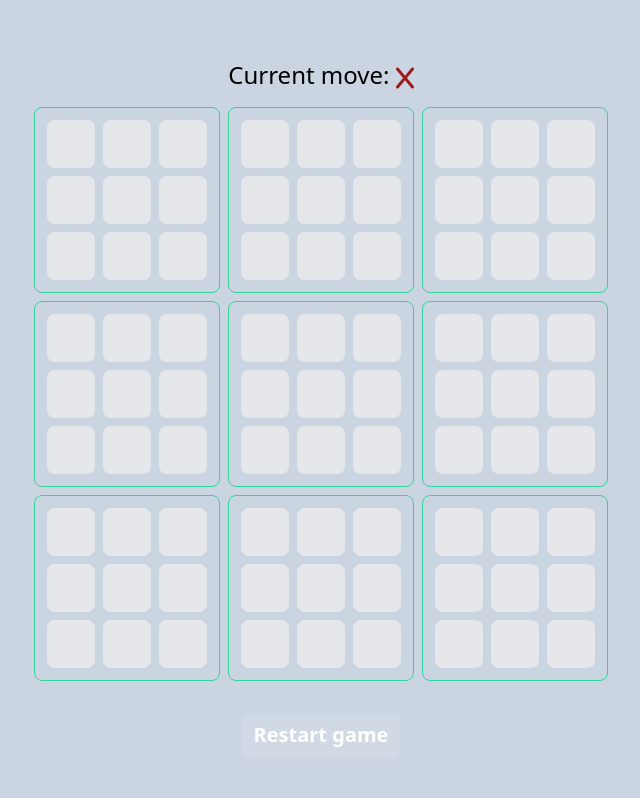
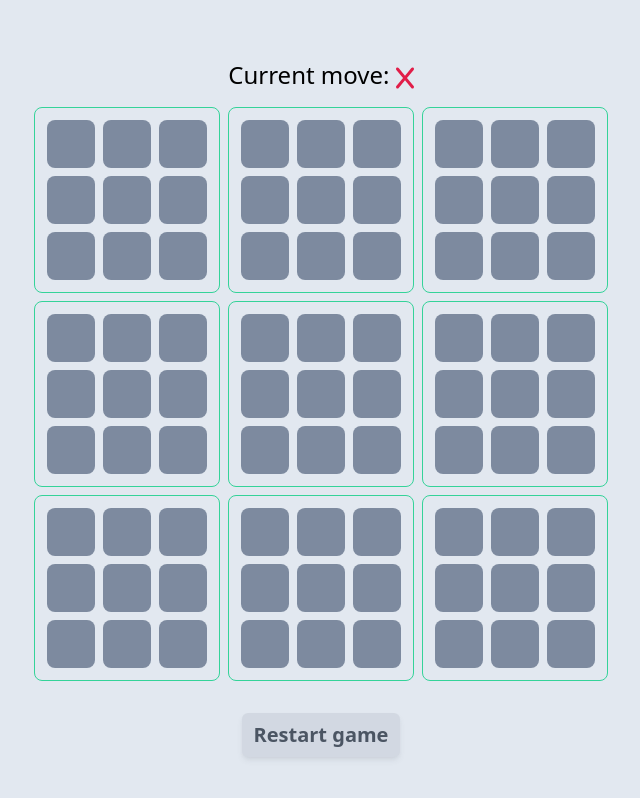
Before and after one commit to thor-juhasz/3d-tic-tac-toe, a Vue app: page / in a window 1280 px wide. Shown: the top 798 px of the page, without its empty margins (319-959 px from the left). Built offline with nearby package versions, Linux system fonts and the light colour scheme.

Commit message:
fix light theme and adjust some css

```diff
--- a/src/App.vue
+++ b/src/App.vue
@@ -168,7 +168,7 @@ function resetGame(): void {
     left: -5%;
     width: 110%;
     height: 110%;
-    @apply bg-slate-300 dark:bg-slate-900;
+    @apply bg-slate-200 dark:bg-slate-900;
     opacity: 0;
     pointer-events: none;
     transition: opacity ease-in .4s;
--- a/src/components/Button.vue
+++ b/src/components/Button.vue
@@ -4,7 +4,7 @@
 
 <style scoped>
 button {
-    @apply inline-block rounded-md px-3 py-2 font-bold text-xl text-white shadow-md;
-    @apply transition duration-150 bg-white/10 hover:bg-white/20 shadow-white/10 hover:shadow-white/20;
+    @apply inline-block rounded-md px-3 py-2 font-bold text-xl text-gray-600 dark:text-white shadow-md;
+    @apply transition duration-150 bg-gray-600/10 dark:bg-white/10 hover:bg-gray-600/20 hover:dark:bg-white/20 shadow-gray-600/10 dark:shadow-white/10 hover:shadow-gray-600/20 hover:dark:shadow-white/20;
 }
 </style>
--- a/src/components/Column.vue
+++ b/src/components/Column.vue
@@ -49,26 +49,15 @@ function isColumnAvailable(): boolean {
 
 <style scoped>
 button {
-    @apply bg-gray-400 dark:bg-gray-600;
+    @apply bg-slate-400/40 dark:bg-gray-600;
 }
 button:not([disabled]) {
-    @apply transition-colors duration-300 hover:bg-gray-300 dark:hover:bg-gray-500;
+    @apply transition-colors duration-300 hover:bg-slate-400/80 dark:hover:bg-gray-500;
 }
 button.highlight {
-    @apply bg-gray-200 dark:bg-gray-400;
+    @apply bg-slate-500/80 dark:bg-gray-400;
 }
 button[disabled] {
-    @apply opacity-50;
+    @apply opacity-90 dark:opacity-90;
 }
-
-.playerX.highlight:not([disabled]):deep(svg) {
-    @apply fill-red-400 dark:fill-red-600;
-}
-.playerO.highlight:not([disabled]):deep(svg) {
-    @apply fill-blue-400 dark:fill-blue-600;
-}
-.no-player :deep(svg) {
-    @apply fill-emerald-400 dark:fill-emerald-600;
-}
-
 </style>
--- a/src/components/Fireworks.vue
+++ b/src/components/Fireworks.vue
@@ -4,6 +4,12 @@
         <div class="after" />
     </div>
 </template>
+
+<style>
+body {
+    overflow: hidden;
+}
+</style>
 
 <style scoped>
 .pyro {
@@ -20,22 +26,10 @@
     height: 5px;
     border-radius: 50%;
     box-shadow: -120px -218.66667px blue, 248px -16.66667px #00ff84, 190px 16.33333px #002bff, -113px -308.66667px #ff009d, -109px -287.66667px #ffb300, -50px -313.66667px #ff006e, 226px -31.66667px #ff4000, 180px -351.66667px #ff00d0, -12px -338.66667px #00f6ff, 220px -388.66667px #99ff00, -69px -27.66667px #ff0400, -111px -339.66667px #6200ff, 155px -237.66667px #00ddff, -152px -380.66667px #00ffd0, -50px -37.66667px #00ffdd, -95px -175.66667px #a6ff00, -88px 10.33333px #0d00ff, 112px -309.66667px #005eff, 69px -415.66667px #ff00a6, 168px -100.66667px #ff004c, -244px 24.33333px #ff6600, 97px -325.66667px #ff0066, -211px -182.66667px #00ffa2, 236px -126.66667px #b700ff, 140px -196.66667px #9000ff, 125px -175.66667px #00bbff, 118px -381.66667px #ff002f, 144px -111.66667px #ffae00, 36px -78.66667px #f600ff, -63px -196.66667px #c800ff, -218px -227.66667px #d4ff00, -134px -377.66667px #ea00ff, -36px -412.66667px #ff00d4, 209px -106.66667px #00fff2, 91px -278.66667px #000dff, -22px -191.66667px #9dff00, 139px -392.66667px #a6ff00, 56px -2.66667px #0099ff, -156px -276.66667px #ea00ff, -163px -233.66667px #00fffb, -238px -346.66667px #00ff73, 62px -363.66667px #0088ff, 244px -170.66667px #0062ff, 224px -142.66667px #b300ff, 141px -208.66667px #9000ff, 211px -285.66667px #ff6600, 181px -128.66667px #1e00ff, 90px -123.66667px #c800ff, 189px 70.33333px #00ffc8, -18px -383.66667px #00ff33, 100px -6.66667px #ff008c;
-    -moz-animation: 1s bang ease-out infinite backwards, 1s gravity ease-in infinite backwards, 5s position linear infinite backwards;
-    -webkit-animation: 1s bang ease-out infinite backwards, 1s gravity ease-in infinite backwards, 5s position linear infinite backwards;
-    -o-animation: 1s bang ease-out infinite backwards, 1s gravity ease-in infinite backwards, 5s position linear infinite backwards;
-    -ms-animation: 1s bang ease-out infinite backwards, 1s gravity ease-in infinite backwards, 5s position linear infinite backwards;
     animation: 1s bang ease-out infinite backwards, 1s gravity ease-in infinite backwards, 5s position linear infinite backwards; }
 
 .pyro > .after {
-    -moz-animation-delay: 1.25s, 1.25s, 1.25s;
-    -webkit-animation-delay: 1.25s, 1.25s, 1.25s;
-    -o-animation-delay: 1.25s, 1.25s, 1.25s;
-    -ms-animation-delay: 1.25s, 1.25s, 1.25s;
     animation-delay: 1.25s, 1.25s, 1.25s;
-    -moz-animation-duration: 1.25s, 1.25s, 6.25s;
-    -webkit-animation-duration: 1.25s, 1.25s, 6.25s;
-    -o-animation-duration: 1.25s, 1.25s, 6.25s;
-    -ms-animation-duration: 1.25s, 1.25s, 6.25s;
     animation-duration: 1.25s, 1.25s, 6.25s; }
 
 @-webkit-keyframes bang {
@@ -56,42 +50,22 @@
 @-webkit-keyframes gravity {
     to {
         transform: translateY(200px);
-        -moz-transform: translateY(200px);
-        -webkit-transform: translateY(200px);
-        -o-transform: translateY(200px);
-        -ms-transform: translateY(200px);
         opacity: 0; } }
 @-moz-keyframes gravity {
     to {
         transform: translateY(200px);
-        -moz-transform: translateY(200px);
-        -webkit-transform: translateY(200px);
-        -o-transform: translateY(200px);
-        -ms-transform: translateY(200px);
         opacity: 0; } }
 @-o-keyframes gravity {
     to {
         transform: translateY(200px);
-        -moz-transform: translateY(200px);
-        -webkit-transform: translateY(200px);
-        -o-transform: translateY(200px);
-        -ms-transform: translateY(200px);
         opacity: 0; } }
 @-ms-keyframes gravity {
     to {
         transform: translateY(200px);
-        -moz-transform: translateY(200px);
-        -webkit-transform: translateY(200px);
-        -o-transform: translateY(200px);
-        -ms-transform: translateY(200px);
         opacity: 0; } }
 @keyframes gravity {
     to {
         transform: translateY(200px);
-        -moz-transform: translateY(200px);
-        -webkit-transform: translateY(200px);
-        -o-transform: translateY(200px);
-        -ms-transform: translateY(200px);
         opacity: 0; } }
 @-webkit-keyframes position {
     0%, 19.9% {
@@ -193,5 +167,4 @@
     80%, 99.9% {
         margin-top: 30%;
         margin-left: 80%; } }
-
 </style>
--- a/src/components/OIcon.vue
+++ b/src/components/OIcon.vue
@@ -7,9 +7,9 @@
 
 <style scoped>
 svg {
-    @apply fill-sky-300 dark:fill-sky-500;
+    @apply fill-blue-500 dark:fill-sky-500;
 }
 svg.highlight {
-    @apply fill-sky-400 dark:fill-sky-600;
+    @apply fill-blue-700 dark:fill-sky-600;
 }
 </style>
--- a/src/components/XIcon.vue
+++ b/src/components/XIcon.vue
@@ -7,9 +7,9 @@
 
 <style scoped>
 svg {
-    @apply fill-red-800 dark:fill-red-500;
+    @apply fill-rose-600 dark:fill-red-500;
 }
 svg.highlight {
-    @apply fill-red-400 dark:fill-red-600;
+    @apply fill-rose-700 dark:fill-red-600;
 }
 </style>
--- a/src/style.css
+++ b/src/style.css
@@ -3,14 +3,8 @@
 @tailwind utilities;
 
 :root {
-  @apply bg-slate-300 dark:bg-slate-900;
-  /*font-family: Inter, system-ui, Avenir, Helvetica, Arial, sans-serif;*/
-
+  @apply bg-slate-200 dark:bg-slate-900;
   color-scheme: light dark;
-}
-
-* {
-  box-sizing: border-box;
 }
 
 body {
```
